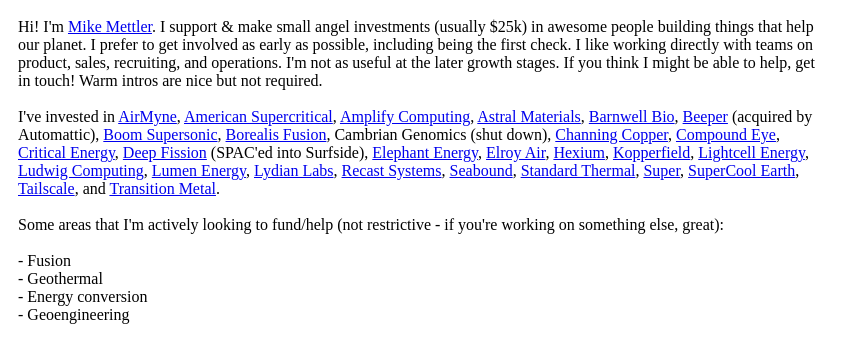
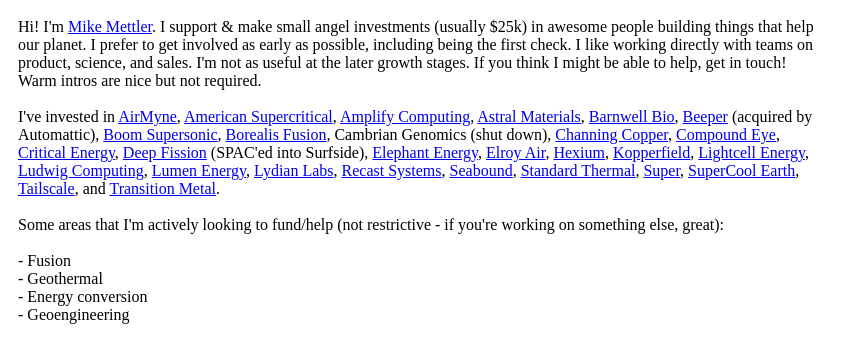
Before and after one commit to mettler/1d, a plain HTML site: page index.html in a window 1280 px wide. Shown: the whole page, without its empty margins (0-860 px from the left). Drawn offline with Linux system fonts and the light colour scheme.

Commit message:
Revise investment focus in introduction paragraph
Updated the investment focus from 'sales' to 'science' in the introduction paragraph.

```diff
--- a/index.html
+++ b/index.html
@@ -21,7 +21,7 @@
   </head>
   <body>
 <div id="main">
-<p>Hi! I'm <a href="https://linkedin.com/in/mettler" target="_blank">Mike Mettler</a>. I support & make small angel investments (usually $25k) in awesome people building things that help our planet. I prefer to get involved as early as possible, including being the first check. I like working directly with teams on product, sales, recruiting, and operations. I'm not as useful at the later growth stages. If you think I might be able to help, get in touch! Warm intros are nice but not required.</p>
+<p>Hi! I'm <a href="https://linkedin.com/in/mettler" target="_blank">Mike Mettler</a>. I support & make small angel investments (usually $25k) in awesome people building things that help our planet. I prefer to get involved as early as possible, including being the first check. I like working directly with teams on product, science, and sales. I'm not as useful at the later growth stages. If you think I might be able to help, get in touch! Warm intros are nice but not required.</p>
 <br />
 <p>I've invested in <a href="https://www.airmyne.com/" target="_blank">AirMyne</a>,
   <a href="https://americansupercritical.com/" target="_blank">American Supercritical</a>,
```
